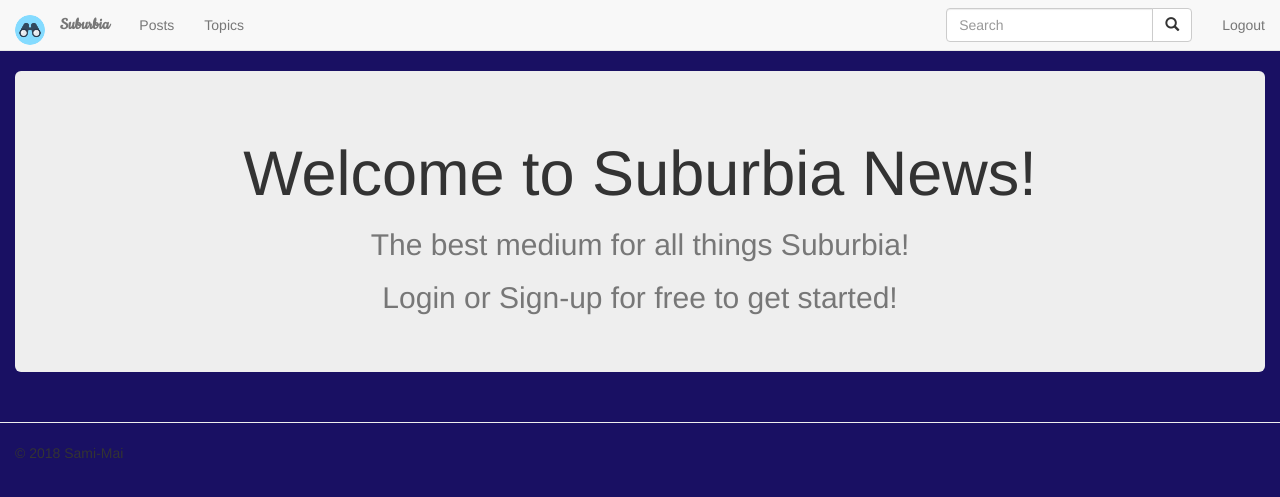
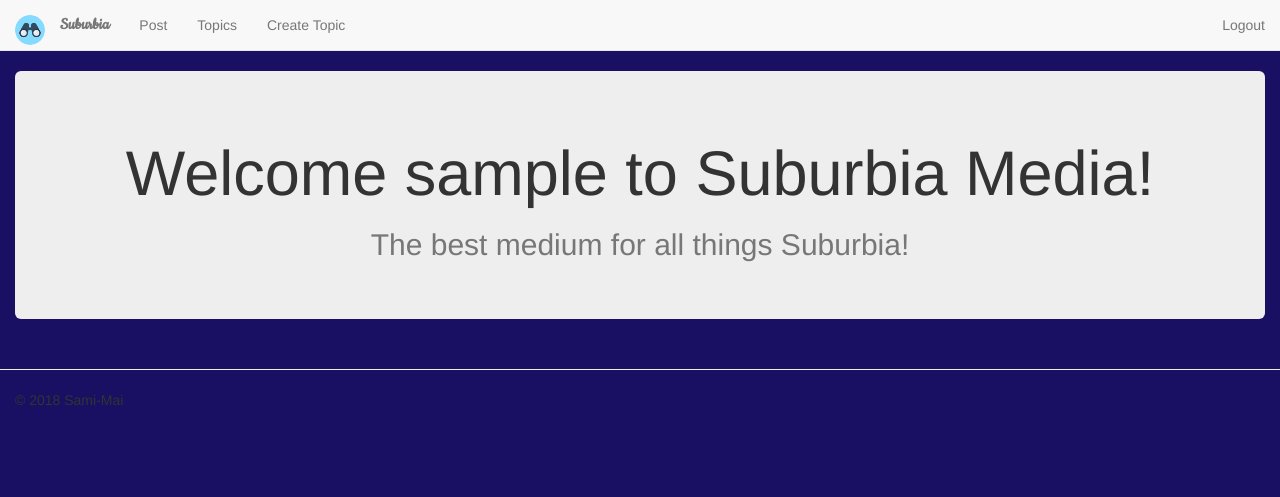
Before and after one commit to sami-mai/Suburbia, a Django app: page / in a window 1280 px wide. Shown: the top 497 px of the page. Run offline with Django 3.2, Linux system fonts and the light colour scheme; the visitor is signed in with stand-in values (Sample User, id 1); parts of the project's set-up code (start-up, migrations or seed data) failed here and were passed over; some libraries are stand-ins or nearby versions.

Commit message:
update project templates

```diff
--- a/templates/base.html
+++ b/templates/base.html
@@ -18,6 +18,7 @@
   <!--  -->
   {% bootstrap_css %}
   <link href="https://maxcdn.bootstrapcdn.com/font-awesome/4.7.0/css/font-awesome.min.css" rel="stylesheet" integrity="sha384-wvfXpqpZZVQGK6TAh5PVlGOfQNHSoD2xbE+QkPxCAFlNEevoEH3Sl0sibVcOQVnN" crossorigin="anonymous">
+  <link href="https://fonts.googleapis.com/css?family=Montserrat" rel="stylesheet">
   <link href="https://fonts.googleapis.com/css?family=Cookie" rel="stylesheet">
   <link rel="stylesheet" href="{% static 'css/styles.css' %}">
   <!--  -->
@@ -46,6 +47,8 @@
     {% block scripts %}
     <script src="https://ajax.googleapis.com/ajax/libs/jquery/3.2.1/jquery.min.js"></script>
     {% bootstrap_javascript %}
+    <!-- <script src="{% static 'js/master.js'%}" type="text/javascript"></script> -->
+
     <!--  -->
     {% endblock %}
 </body>
--- a/templates/landing.html
+++ b/templates/landing.html
@@ -3,9 +3,14 @@
 {% block content %}
 <div class="container-fluid text-center">
   <div class="jumbotron">
+    {% if user.is_authenticated%}
+    <h1>Welcome {{user.username}} to Suburbia Media!</h1>
+    <h2 class="text-muted">The best medium for all things Suburbia!</h2>
+    <!--  -->
+    {% else %}
     <h1>Welcome to Suburbia News!</h1>
     <h2 class="text-muted">The best medium for all things Suburbia!</h2>
-    <h2 class="text-muted">Login or Sign-up for free to get started!</h2>
+    <h2 class="text-muted">Login or Sign-up for free to get started!</h2> {% endif %}
   </div>
 
 </div>
--- a/templates/navbar.html
+++ b/templates/navbar.html
@@ -28,8 +28,9 @@
             <div class=" ">
               {% if user.is_authenticated %}
               <ul class="nav navbar-nav">
-                <li><a href="#">Posts</a></li>
-                <li><a href="#">Topics</a></li>
+                <li><a href="{% url 'create_post' %}">Post</a></li>
+                <li><a href="{% url 'all_topics' %}">Topics</a></li>
+                <li><a href="{% url 'create_topic' %}">Create Topic</a></li>
 
               </ul>
 
@@ -38,7 +39,7 @@
 
               </ul>
               <!-- Adding a search form  -->
-              <div class="navbar-right pull-right">
+              <!-- <div class="navbar-right pull-right">
 
                 <form class="navbar-form" role="search" action="#">
 
@@ -50,7 +51,7 @@
                   </div>
 
                 </form>
-              </div>
+              </div> -->
               <!-- search form end -->
 
               {% else %}
```
